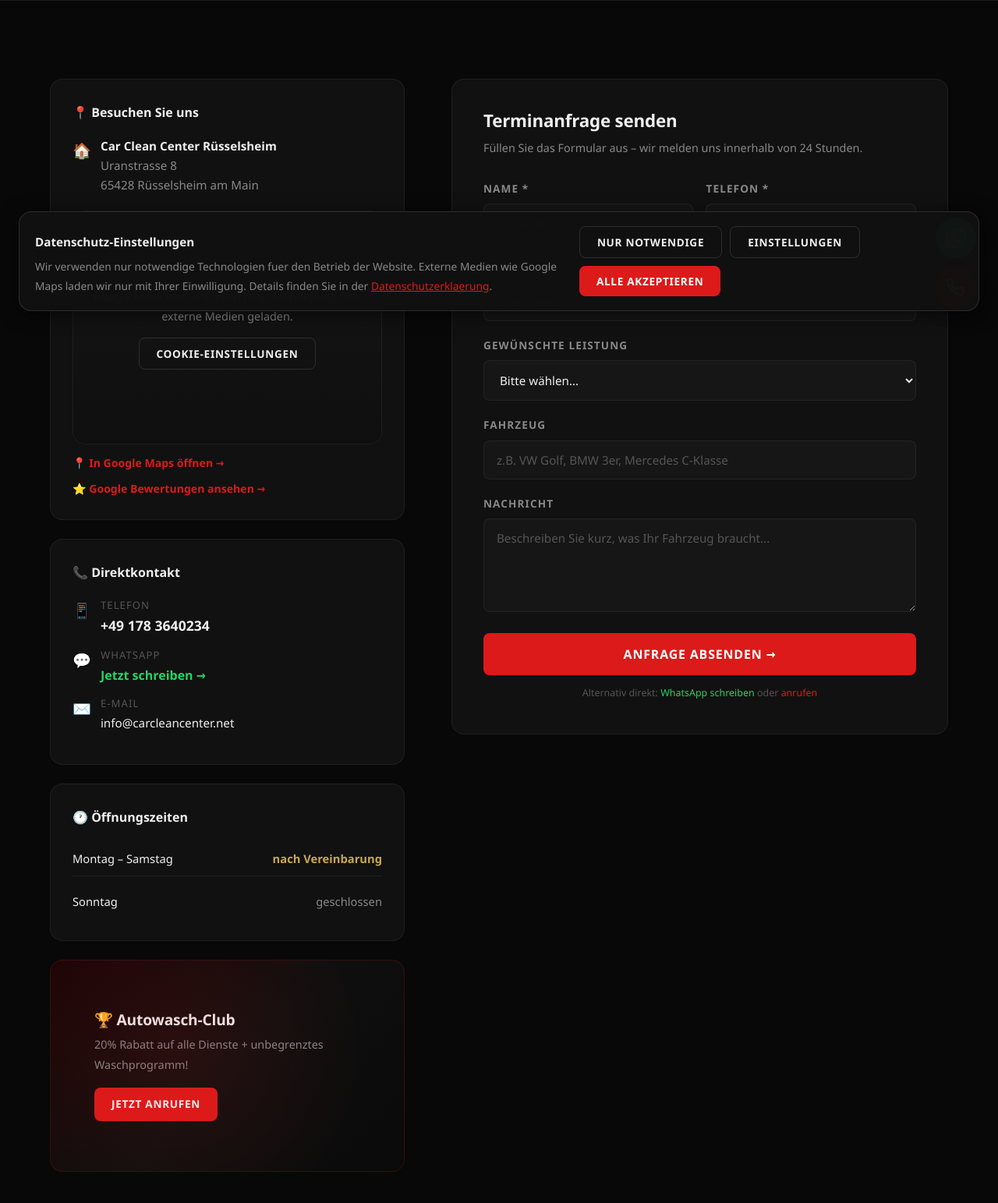
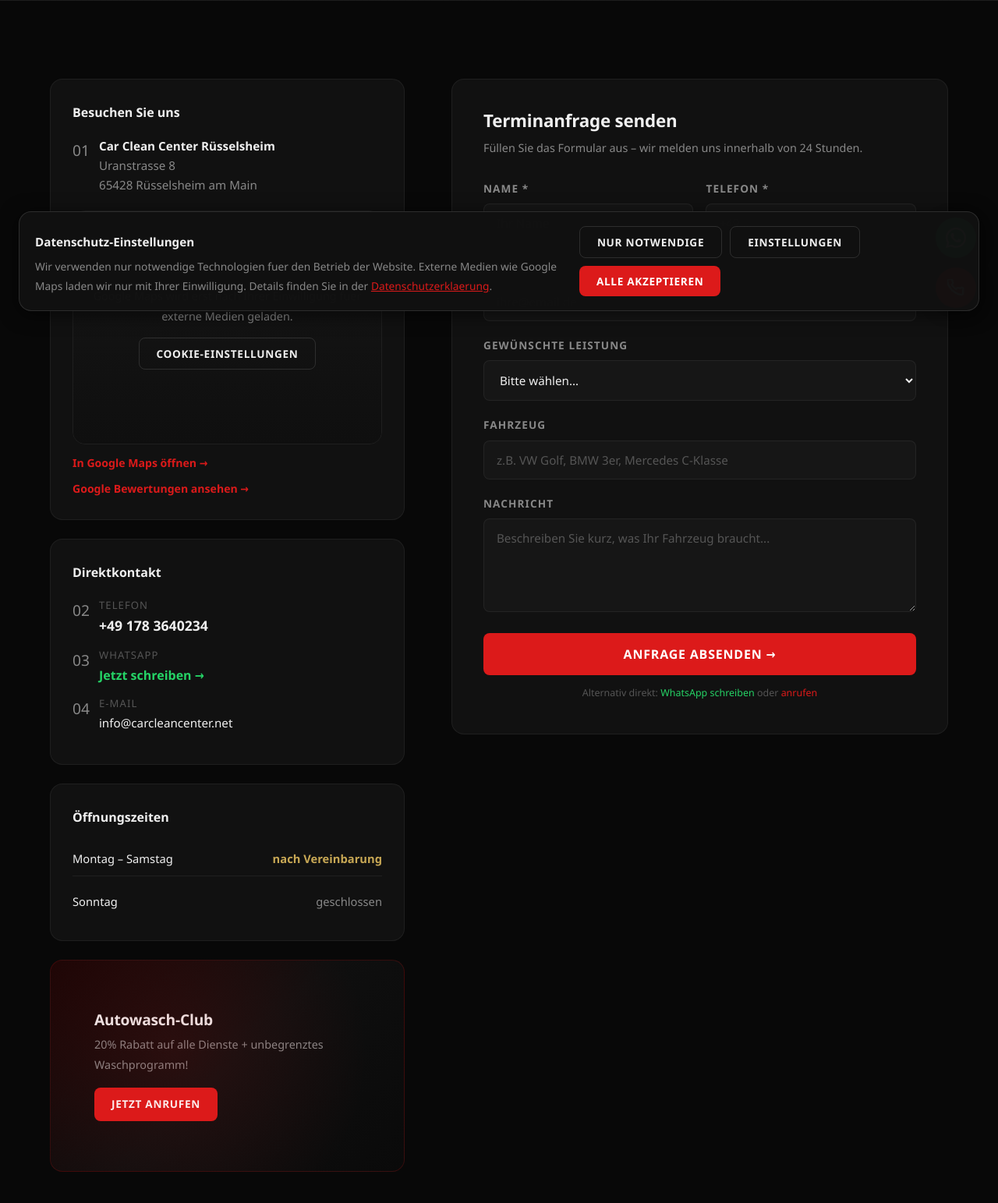
Before and after one commit to pilipandr770/carcleancenter, a Flask app: page /kontakt/ in a window 1280 px wide. Shown: the part 377-1920 px from the top of the page at 78% size. Run offline with Flask 3, Linux system fonts and the light colour scheme; some libraries are stand-ins or nearby versions.

Commit message:
chore: final UI cleanup remove emoji markers across templates

```diff
--- a/app.py
+++ b/app.py
@@ -185,32 +185,32 @@
 
 SERVICES = [
     {
-        'icon': '🚿',
+        'icon': '01',
         'title': 'Handwäsche',
         'desc': 'pH-neutrale Handwäsche inkl. Felgenreinigung – schonend und gründlich.'
     },
     {
-        'icon': '🪑',
+        'icon': '02',
         'title': 'Innenraumreinigung',
         'desc': 'Saugen, Cockpit, Scheiben – Ihr Innenraum erstrahlt in neuem Glanz.'
     },
     {
-        'icon': '✨',
+        'icon': '03',
         'title': 'Politur & Lackkorrektur',
         'desc': '1- bis 3-Stufen-Politur für perfekten Hochglanz und Kratzerbeseitigung.'
     },
     {
-        'icon': '🛡️',
+        'icon': '04',
         'title': 'Keramikversiegelung',
         'desc': 'Langzeitschutz durch Nano- & Keramikversiegelung – bis zu 5 Jahre.'
     },
     {
-        'icon': '💺',
+        'icon': '05',
         'title': 'Leder- & Polsterpflege',
         'desc': 'Professionelle Reinigung und Pflege von Leder, Polster und Teppichen.'
     },
     {
-        'icon': '🌬️',
+        'icon': '06',
         'title': 'Ozonbehandlung',
         'desc': 'Nachhaltige Geruchsbeseitigung durch professionelle Ozonbehandlung.'
     },
--- a/templates/admin_dashboard.html
+++ b/templates/admin_dashboard.html
@@ -10,7 +10,7 @@
     <h1 class="section-title">Blog <span>Admin</span></h1>
     <p class="section-sub">Artikel generieren, verwalten und direkt loeschen.</p>
     <div style="margin-top:16px;">
-      <a href="/admin/gallery/" class="btn btn-outline btn-sm">🖼 Galerie verwalten</a>
+      <a href="/admin/gallery/" class="btn btn-outline btn-sm">Galerie verwalten</a>
     </div>
   </div>
 </section>
--- a/templates/admin_gallery.html
+++ b/templates/admin_gallery.html
@@ -117,7 +117,7 @@
               <span style="background:#555;color:#fff;padding:2px 10px;border-radius:20px;font-size:.78rem;">VORHER</span>
             </div>
             <div class="upload-section">
-              <div style="font-size:2rem;">📂</div>
+              <div style="font-size:0.85rem;font-weight:800;letter-spacing:0.08em;color:var(--text-dim);">DATEI</div>
               <p style="font-size:.88rem;color:var(--text-dim);margin:6px 0 10px;">Bild vom Computer</p>
               <input type="file" name="before_file" accept="image/*" class="form-control"
                      style="padding:4px 8px;"
@@ -136,7 +136,7 @@
               <span style="background:var(--red);color:#fff;padding:2px 10px;border-radius:20px;font-size:.78rem;">NACHHER</span>
             </div>
             <div class="upload-section">
-              <div style="font-size:2rem;">📂</div>
+              <div style="font-size:0.85rem;font-weight:800;letter-spacing:0.08em;color:var(--text-dim);">DATEI</div>
               <p style="font-size:.88rem;color:var(--text-dim);margin:6px 0 10px;">Bild vom Computer</p>
               <input type="file" name="after_file" accept="image/*" class="form-control"
                      style="padding:4px 8px;"
--- a/templates/base.html
+++ b/templates/base.html
@@ -198,10 +198,10 @@
             <p class="hours-note">Mo–Sa nach Vereinbarung<br>So geschlossen</p>
           </address>
           <a href="{{ business.maps }}" target="_blank" rel="noopener" class="maps-link">
-            📍 Route berechnen
+            Route berechnen
           </a>
           <a href="https://maps.app.goo.gl/izo2LgG3KRjFr1pa6?g_st=iw" target="_blank" rel="noopener" class="maps-link" style="display:block;margin-top:8px;">
-            ⭐ Google Bewertungen
+            Google Bewertungen
           </a>
         </div>
 
--- a/templates/blog.html
+++ b/templates/blog.html
@@ -41,7 +41,7 @@
     </div>
     {% else %}
     <div class="empty-state">
-      <div class="empty-icon">📝</div>
+      <div class="empty-icon" style="font-size:1rem;text-transform:uppercase;letter-spacing:0.12em;color:var(--text-dim);">In Arbeit</div>
       <h2 style="color:var(--text);margin-bottom:12px;">Bald verfügbar</h2>
       <p>Wir bereiten spannende Artikel rund um Autopflege vor. Schauen Sie bald wieder rein!</p>
     </div>
--- a/templates/blog_post.html
+++ b/templates/blog_post.html
@@ -152,7 +152,7 @@
             Uranstrasse 8, 65428 Rüsselsheim
           </p>
           <a href="tel:+491783640234" class="btn btn-red" style="width:100%;justify-content:center;margin-bottom:10px;">
-            📞 Anrufen
+            Anrufen
           </a>
           <a href="https://wa.me/491783640234" class="btn btn-wa" style="width:100%;justify-content:center;" target="_blank" rel="noopener">
             WhatsApp
--- a/templates/faq.html
+++ b/templates/faq.html
@@ -30,7 +30,7 @@
     <div style="text-align:center;margin-top:60px;">
       <p class="text-muted" style="margin-bottom:24px;">Noch eine Frage? Wir sind für Sie da!</p>
       <div style="display:flex;gap:16px;justify-content:center;flex-wrap:wrap;">
-        <a href="tel:+491783640234" class="btn btn-red">📞 Anrufen</a>
+        <a href="tel:+491783640234" class="btn btn-red">Anrufen</a>
         <a href="https://wa.me/491783640234" class="btn btn-wa" target="_blank" rel="noopener">WhatsApp</a>
         <a href="/kontakt/" class="btn btn-outline">Kontaktformular</a>
       </div>
--- a/templates/kontakt.html
+++ b/templates/kontakt.html
@@ -20,9 +20,9 @@
       <div class="contact-info">
 
         <div class="contact-card">
-          <p class="contact-card-title">📍 Besuchen Sie uns</p>
+          <p class="contact-card-title">Besuchen Sie uns</p>
           <div class="contact-item">
-            <span class="contact-item-icon">🏠</span>
+            <span class="contact-item-icon">01</span>
             <div>
               <strong style="color:var(--text);font-size:0.95rem;">Car Clean Center Rüsselsheim</strong><br>
               <span>Uranstrasse 8<br>65428 Rüsselsheim am Main</span>
@@ -40,31 +40,31 @@
             </iframe>
           </div>
           <a href="{{ business.maps }}" target="_blank" rel="noopener" class="maps-link" style="margin-top:12px;">
-            📍 In Google Maps öffnen →
+            In Google Maps öffnen →
           </a>
           <a href="https://maps.app.goo.gl/izo2LgG3KRjFr1pa6?g_st=iw" target="_blank" rel="noopener" class="maps-link" style="margin-top:8px;display:block;">
-            ⭐ Google Bewertungen ansehen →
+            Google Bewertungen ansehen →
           </a>
         </div>
 
         <div class="contact-card">
-          <p class="contact-card-title">📞 Direktkontakt</p>
+          <p class="contact-card-title">Direktkontakt</p>
           <div class="contact-item">
-            <span class="contact-item-icon">📱</span>
+            <span class="contact-item-icon">02</span>
             <div>
               <p style="margin:0;font-size:0.82rem;color:var(--text-dim);text-transform:uppercase;letter-spacing:0.08em;">Telefon</p>
               <a href="tel:{{ business.phone }}" style="font-size:1.1rem;font-weight:700;color:var(--text);">{{ business.phone_display }}</a>
             </div>
           </div>
           <div class="contact-item">
-            <span class="contact-item-icon">💬</span>
+            <span class="contact-item-icon">03</span>
             <div>
               <p style="margin:0;font-size:0.82rem;color:var(--text-dim);text-transform:uppercase;letter-spacing:0.08em;">WhatsApp</p>
               <a href="{{ business.whatsapp }}" target="_blank" rel="noopener" style="font-size:1rem;color:#25D366;font-weight:700;">Jetzt schreiben →</a>
             </div>
           </div>
           <div class="contact-item">
-            <span class="contact-item-icon">✉️</span>
+            <span class="contact-item-icon">04</span>
             <div>
               <p style="margin:0;font-size:0.82rem;color:var(--text-dim);text-transform:uppercase;letter-spacing:0.08em;">E-Mail</p>
               <a href="mailto:{{ business.email }}" style="color:var(--text);">{{ business.email }}</a>
@@ -73,7 +73,7 @@
         </div>
 
         <div class="contact-card">
-          <p class="contact-card-title">🕐 Öffnungszeiten</p>
+          <p class="contact-card-title">Öffnungszeiten</p>
           <div style="display:flex;flex-direction:column;gap:10px;">
             <div style="display:flex;justify-content:space-between;padding:10px 0;border-bottom:1px solid var(--border);font-size:0.92rem;">
               <span style="color:var(--text);">Montag – Samstag</span>
@@ -88,7 +88,7 @@
 
         <!-- Club card -->
         <div class="cta-banner">
-          <h3 style="font-size:1.2rem;font-weight:800;color:var(--text);margin-bottom:8px;">🏆 Autowasch-Club</h3>
+          <h3 style="font-size:1.2rem;font-weight:800;color:var(--text);margin-bottom:8px;">Autowasch-Club</h3>
           <p style="font-size:0.9rem;color:var(--text-muted);margin-bottom:16px;">
             20% Rabatt auf alle Dienste + unbegrenztes Waschprogramm!
           </p>
```
Also changed, not shown: templates/index.html (+5 -5 lines), templates/leistungen.html (+6 -6 lines), templates/preisliste.html (+6 -6 lines).
